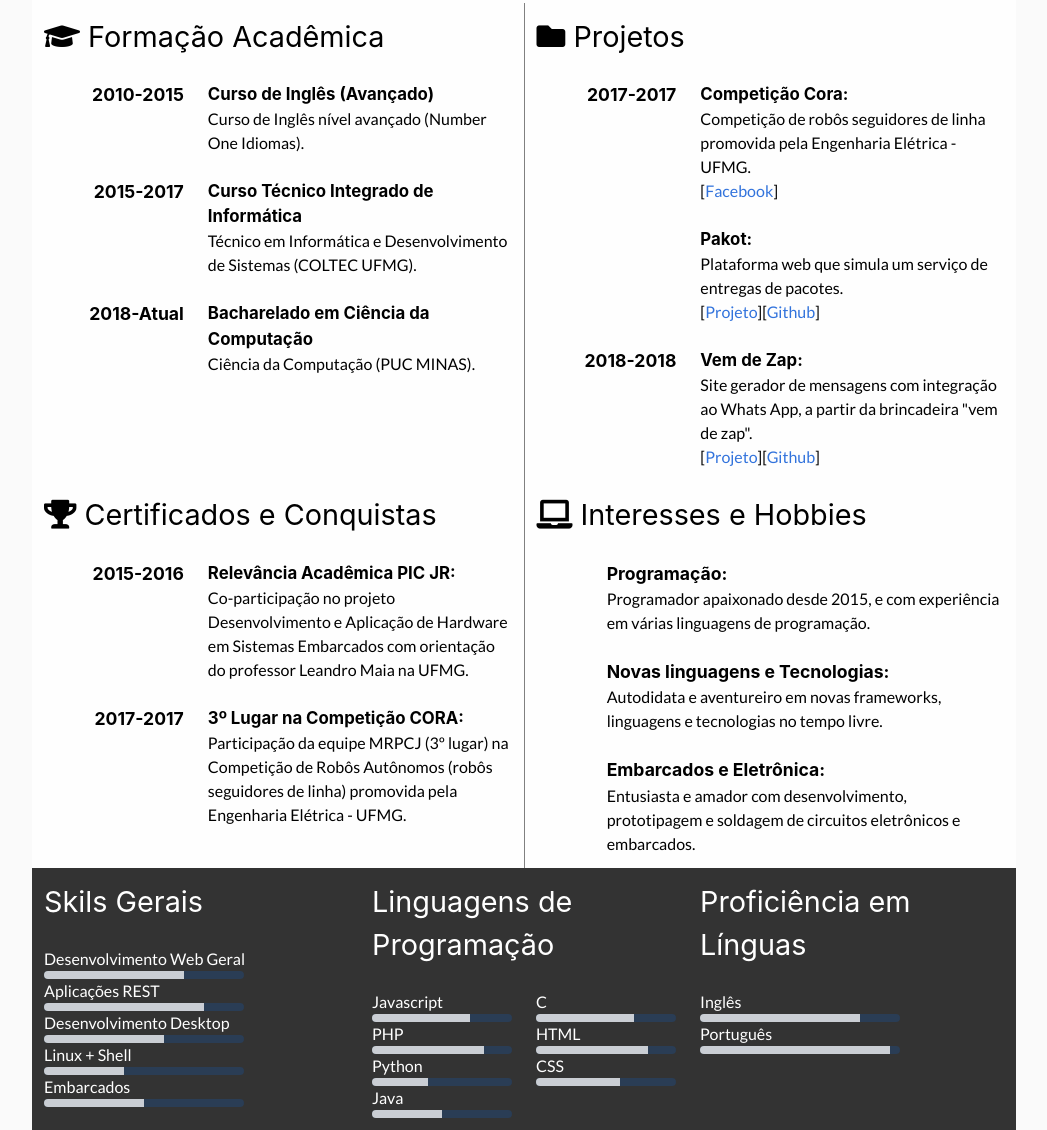
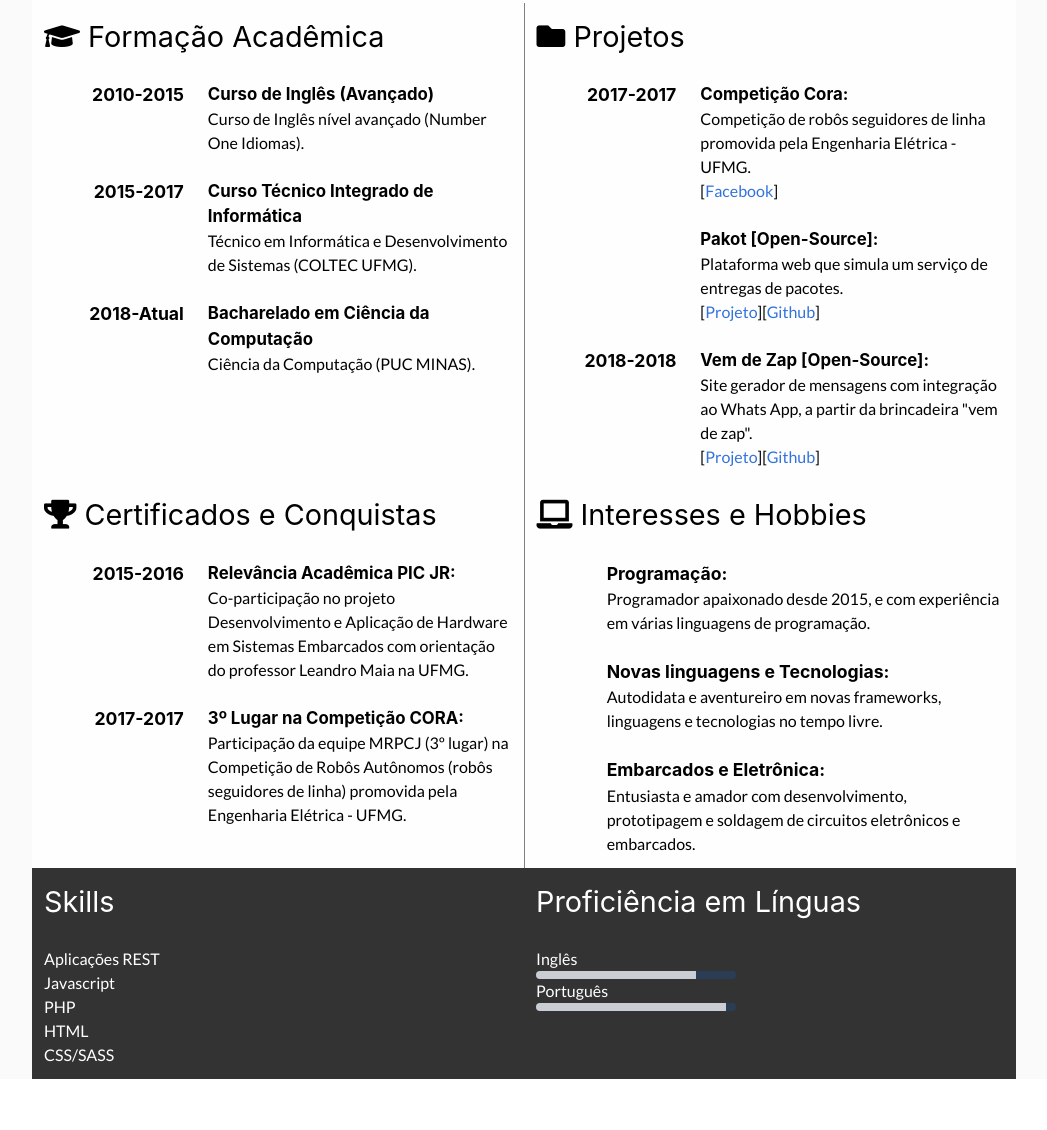
Before and after one commit to raul4247/Resume, a plain HTML site: page index.html in a window 1280 px wide. Shown: the part 422-1552 px from the top of the page, without its empty margins (116-1163 px from the left). After the commit the page ends 1501 px from the top, so only its background shows below. Drawn offline with nearby package versions, Linux system fonts and the light colour scheme.

Commit message:
content fix

```diff
--- a/index.html
+++ b/index.html
@@ -84,7 +84,7 @@
 								<p>Competição de robôs seguidores de linha promovida pela Engenharia Elétrica - UFMG.</p>
 								<p>[<a href="https://www.facebook.com/UFMGcora/" target="blank">Facebook</a>]</p>
 								<br>
-								<h4>Pakot:</h4>
+								<h4>Pakot [Open-Source]:</h4>
 								<p>Plataforma web que simula um serviço de entregas de pacotes.</p>
 								<p>[<a href="https://www.usepakot.com/" target="blank">Projeto</a>][<a href="https://github.com/gustavo-depaula/pakot-backend" target="blank">Github</a>]</p>
 							</div>
@@ -95,7 +95,7 @@
 								<h3>2018-2018</h3>
 							</div>
 							<div class="column is-two-thirds">
-								<h4>Vem de Zap:</h4>
+								<h4>Vem de Zap [Open-Source]:</h4>
 								<p>Site gerador de mensagens com integração ao Whats App, a partir da brincadeira "vem de zap".</p>
 								<p>[<a href="http://vem-de-zap.herokuapp.com" target="blank">Projeto</a>][<a href="https://github.com/raul4247/VemDeZap" target="blank">Github</a>]</p>
 							</div>
@@ -144,91 +144,13 @@
 		</div>
 		<div class="columns footer-section">
 			<div class="column">
-				<h1>Skils Gerais</h1>
+				<h1>Skills</h1>
 				<br>
-				<div class="progressBar">
-					<p>Desenvolvimento Web Geral</p>
-					<div class="progressBarContainer">
-						<div class="progressBarValue value-70"></div>
-					</div>
-				</div>
-				<div class="progressBar">
 				<p>Aplicações REST</p>
-					<div class="progressBarContainer">
-						<div class="progressBarValue value-80"></div>
-					</div>
-				</div>
-				<div class="progressBar">
-					<p>Desenvolvimento Desktop</p>
-					<div class="progressBarContainer">
-						<div class="progressBarValue value-60"></div>
-					</div>
-				</div>
-				<div class="progressBar">
-					<p>Linux + Shell</p>
-					<div class="progressBarContainer">
-						<div class="progressBarValue value-40"></div>
-					</div>
-				</div>
-				<div class="progressBar">
-					<p>Embarcados</p>
-					<div class="progressBarContainer">
-						<div class="progressBarValue value-50"></div>
-					</div>
-				</div>
-			</div>
-			<div class="column">
-				<h1>Linguagens de Programação</h1>
-				<div class="columns">
-					<div class="column">
-						<br>
-						<div class="progressBar">
 				<p>Javascript</p>
-							<div class="progressBarContainer">
-								<div class="progressBarValue value-70"></div>
-							</div>
-						</div>
-						<div class="progressBar">
 				<p>PHP</p>
-							<div class="progressBarContainer">
-								<div class="progressBarValue value-80"></div>
-							</div>
-						</div>
-						<div class="progressBar">
-							<p>Python</p>
-							<div class="progressBarContainer">
-								<div class="progressBarValue value-40"></div>
-							</div>
-						</div>
-						<div class="progressBar">
-							<p>Java</p>
-							<div class="progressBarContainer">
-								<div class="progressBarValue value-50"></div>
-							</div>
-						</div>
-					</div>
-					<div class="column">
-						<br>
-						<div class="progressBar">
-							<p>C</p>
-							<div class="progressBarContainer">
-								<div class="progressBarValue value-70"></div>
-							</div>
-						</div>
-						<div class="progressBar">
 				<p>HTML</p>
-							<div class="progressBarContainer">
-								<div class="progressBarValue value-80"></div>
-							</div>
-						</div>
-						<div class="progressBar">
-							<p>CSS</p>
-							<div class="progressBarContainer">
-								<div class="progressBarValue value-60"></div>
-							</div>
-						</div>
-					</div>
-				</div>
+				<p>CSS/SASS</p>
 			</div>
 				<div class="column">
 					<h1>Proficiência em Línguas</h1>
```
Lines whose indentation alone changed are shown as unchanged.
